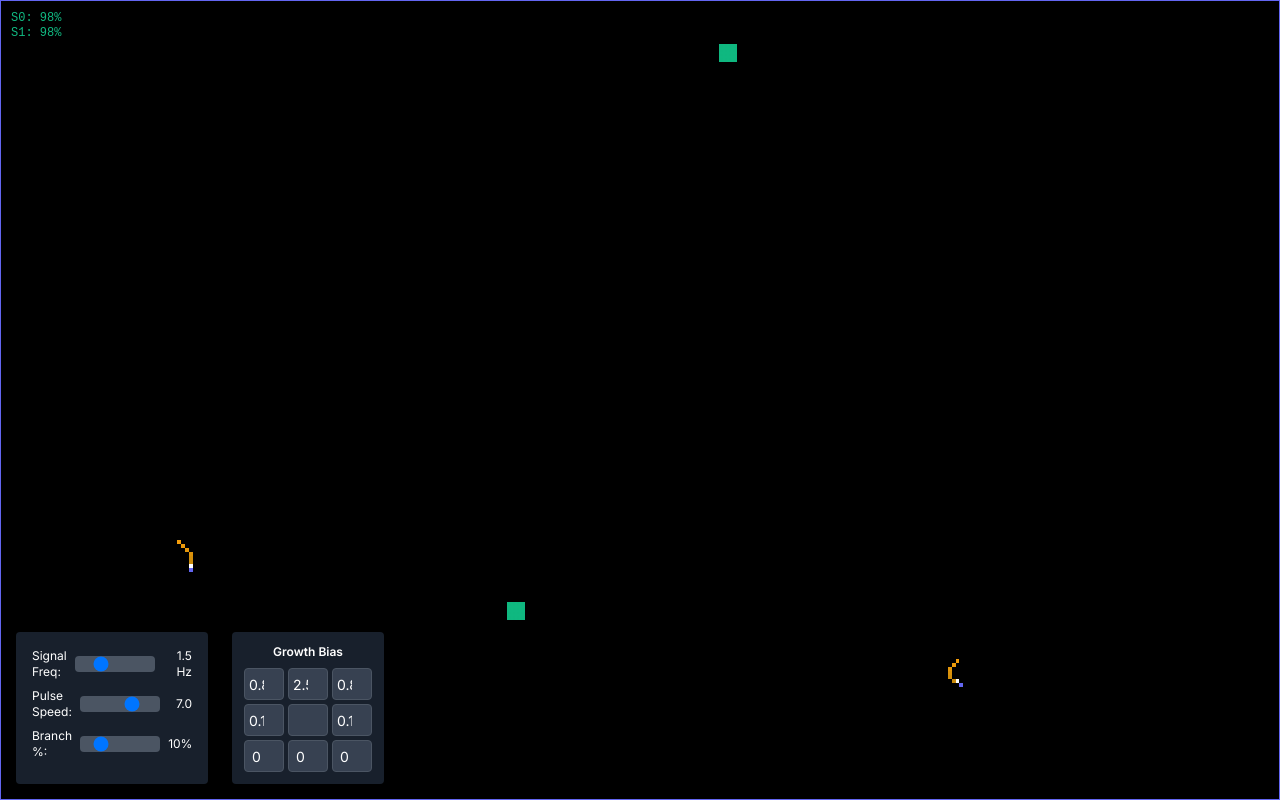
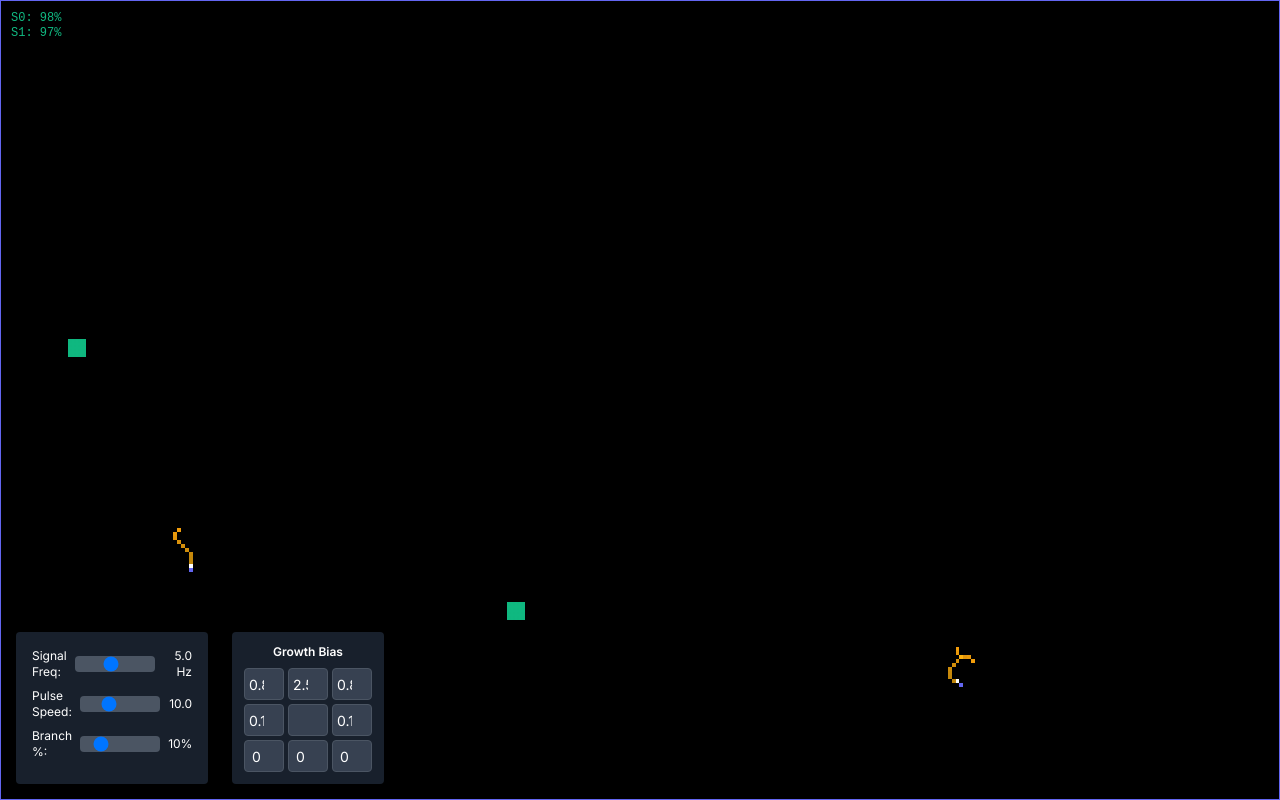
Before and after one commit to vnicolescu/vnicolescu.github.io, a React (Vite) app: page / in a window 1280 px wide. Built offline with nearby package versions, Linux system fonts and the light colour scheme.

Commit message:
feat: adjust simulation sliders and add initialization guards\n\n- Update signal frequency slider range (1-10Hz, default 5Hz).\n- Update pulse speed slider range (5-20 cells/sec, default 10).\n- Add null/undefined checks in emitSignal to prevent initial errors.

```diff
--- a/src/components/GOLSurvival.jsx
+++ b/src/components/GOLSurvival.jsx
@@ -134,9 +134,9 @@ const GOLSurvival = () => {
   const gridDimensions = useRef({ width: 0, height: 0 });
 
   // --- State for Simulation Parameters ---
-  const [signalFrequency, setSignalFrequency] = useState(1.5); // Default 1.5 Hz
+  const [signalFrequency, setSignalFrequency] = useState(5.0); // Default 5 Hz (was 1.5)
   const [branchChance, setBranchChance] = useState(DEFAULT_BRANCH_CHANCE);
-  const [pulseSpeed, setPulseSpeed] = useState(7.0); // Increased default speed again to 7.0
+  const [pulseSpeed, setPulseSpeed] = useState(10.0); // Default 10 cells/sec (was 7.0)
   const [directionWeights, setDirectionWeights] = useState([
     0.8, 2.5, 0.8,  // Forward-left, Forward, Forward-right
     0.1, 0, 0.1,    // Left, Center, Right
@@ -531,14 +531,20 @@ const GOLSurvival = () => {
       let emittedCount = 0;
       sourcesRef.current.forEach(source => {
           // Only emit from active sources with energy
-          if (!source.isActive || source.energy <= 0 || source.state !== 'active') {
+          // More robust source check
+          if (!source || !source.id || !source.isActive || source.energy <= 0 || source.state !== 'active') {
               return;
           }
 
           // Find root tendrils (starting at the source) belonging to this source
           tendrilsRef.current.forEach(tendril => {
+               // More robust tendril check
+              if (!tendril || !tendril.id || !tendril.path || tendril.path.length === 0) {
+                  return;
+              }
+
               if (tendril.sourceId === source.id &&
-                  tendril.path.length > 0 &&
+                  tendril.path.length > 0 && // Check path exists (redundant but safe)
                   tendril.path[0].x === source.x &&
                   tendril.path[0].y === source.y &&
                   (tendril.state === 'growing' || tendril.state === 'connected') && // Can propagate if growing or stable
@@ -1876,12 +1882,12 @@ const GOLSurvival = () => {
            <div className="bg-gray-800 bg-opacity-80 p-4 rounded text-white text-xs space-y-2 w-48 shadow-lg">
                 <div className="flex items-center justify-between">
                    <label htmlFor="signalFrequency" className="flex-1 mr-1">Signal Freq:</label>
-                   <input type="range" id="signalFrequency" min="0.1" max="5.0" step="0.1" value={signalFrequency} onChange={(e) => setSignalFrequency(Number(e.target.value))} className="w-20 mx-1 flex-shrink-0 h-4 appearance-none bg-gray-600 rounded slider-thumb" />
+                   <input type="range" id="signalFrequency" min="1.0" max="10.0" step="0.1" value={signalFrequency} onChange={(e) => setSignalFrequency(Number(e.target.value))} className="w-20 mx-1 flex-shrink-0 h-4 appearance-none bg-gray-600 rounded slider-thumb" />
                    <span className="w-8 text-right ml-1">{signalFrequency.toFixed(1)} Hz</span>
                  </div>
                  <div className="flex items-center justify-between">
                    <label htmlFor="pulseSpeed" className="flex-1 mr-1">Pulse Speed:</label>
-                   <input type="range" id="pulseSpeed" min="0.5" max="10.0" step="0.5" value={pulseSpeed} onChange={(e) => setPulseSpeed(Number(e.target.value))} className="w-20 mx-1 flex-shrink-0 h-4 appearance-none bg-gray-600 rounded slider-thumb" />
+                   <input type="range" id="pulseSpeed" min="5.0" max="20.0" step="0.5" value={pulseSpeed} onChange={(e) => setPulseSpeed(Number(e.target.value))} className="w-20 mx-1 flex-shrink-0 h-4 appearance-none bg-gray-600 rounded slider-thumb" />
                    <span className="w-8 text-right ml-1">{pulseSpeed.toFixed(1)}</span>
                  </div>
                  <div className="flex items-center justify-between">
```
